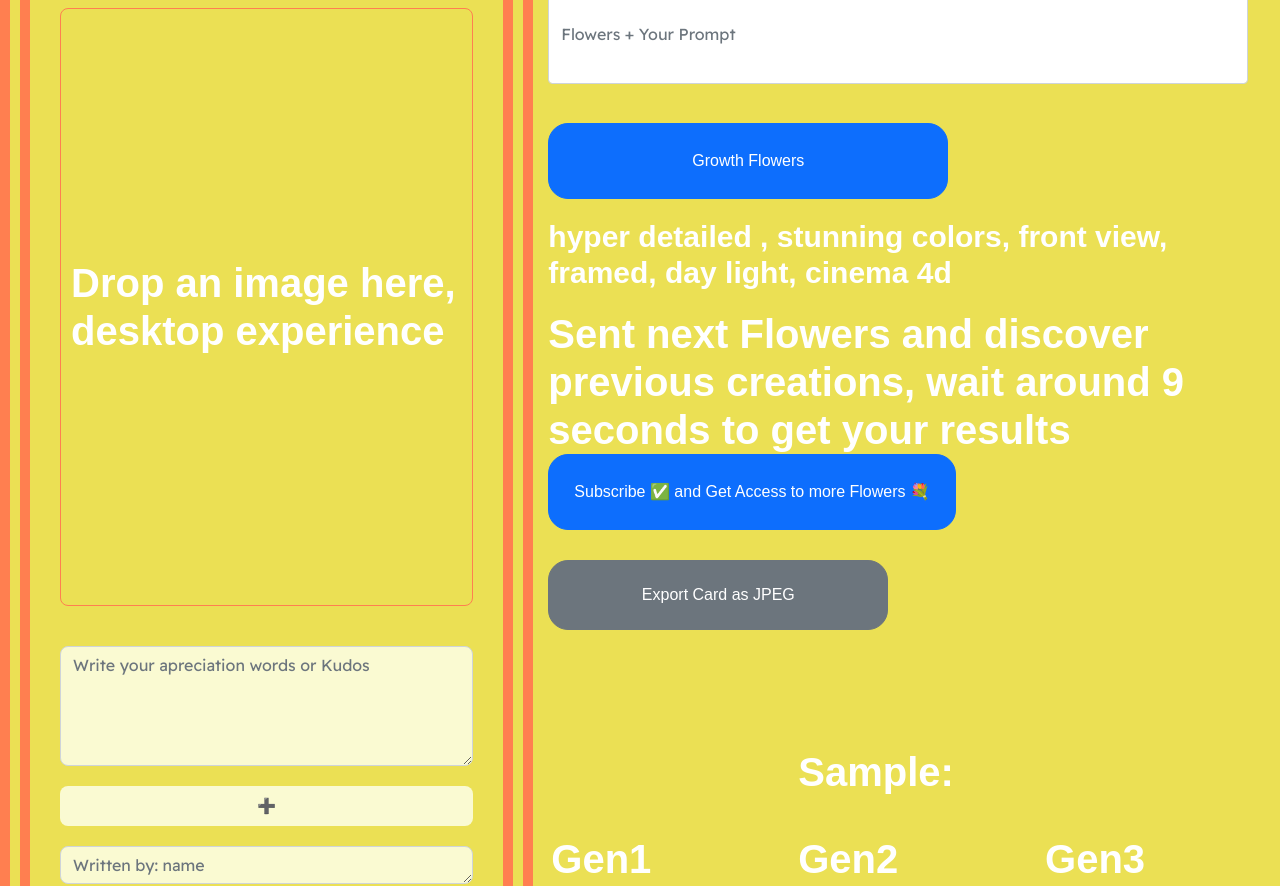
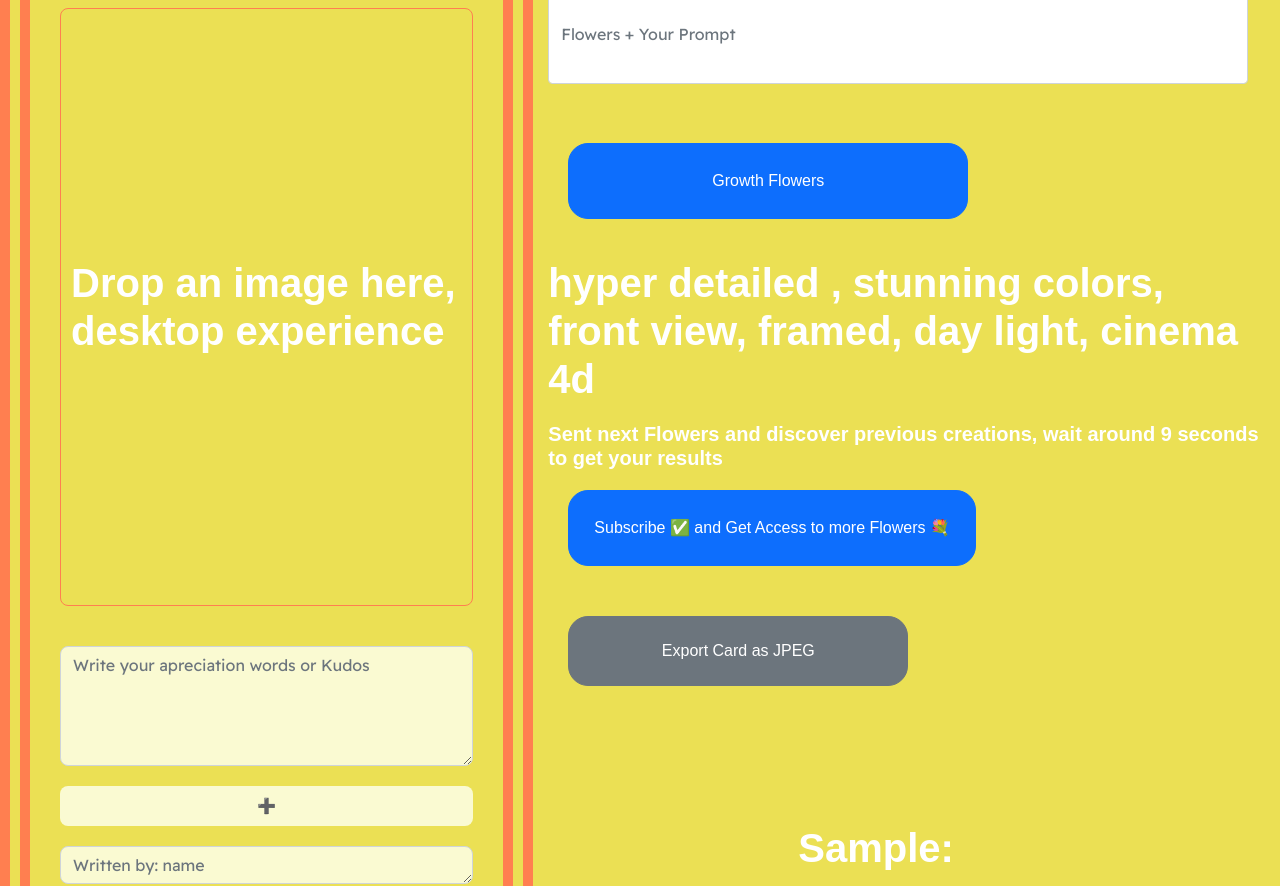
Before and after one commit to blockdatalabs/Ancestors-NFTs-Marketplace, a React (Create React App) app: page /share-tree-flowers in a window 1280 px wide. Shown: the part 640-1526 px from the top of the page. Built offline with nearby package versions, Linux system fonts and the light colour scheme; a web font is replaced by a local one; what @thirdweb-dev/react would draw is missing.

Commit message:
text consistency

```diff
--- a/src/assets/data/data-roadmap.js
+++ b/src/assets/data/data-roadmap.js
@@ -18,7 +18,7 @@ const dataRoadMap = [
     id: 3,
     time: "Question Nº 3",
     title: "Integrations",
-    desc: "Which integrations with Aurora, and/or NEAR smart contracts enhance the vision of the project?",
+    desc: "Which integrations with ETH, Aurora, NEAR smart contracts enhance the vision of the project?",
     class: "",
   },
 
@@ -26,7 +26,7 @@ const dataRoadMap = [
     id: 4,
     time: "Question Nº 4",
     title: "World Building",
-    desc: "How to enhance the world building around the tree of life? ",
+    desc: "How to enhance the world building around the tree of life, Characters and Skins? ",
     class: "right",
   },
   {
@@ -43,6 +43,13 @@ const dataRoadMap = [
     desc: "Which stats or facts are useful for the users and creators?",
     class: "",
   },
+  {
+    id: 7,
+    time: "Question Nº 7",
+    title: "Events",
+    desc: "What kind of events for the community will be worthy to celebrate?",
+    class: "",
+  }
 ];
 
 export default dataRoadMap;
--- a/src/components/Evolutions/Evolutions.jsx
+++ b/src/components/Evolutions/Evolutions.jsx
@@ -240,8 +240,8 @@ function Evolutions() {
               </h4>
               <br />
 
-              <h2>Sent next Evolutions</h2>
-              <p>Wait around 9 seconds to get your results</p>
+              <h4>Sent next Evolutions</h4>
+              <h5>Wait around 9 seconds to get your results</h5>
             </form>
           </div>
         </div>
@@ -373,7 +373,7 @@ function Evolutions() {
               <br />
               <br />
               <br />
-              <h4>Row Generation Example:</h4>
+              <h4>Row Sample:</h4>
               <br />
               <br />
             </div>
@@ -413,7 +413,7 @@ function Evolutions() {
         <div className="row">
           <div className="col-md-4"></div>
           <div className="col-md-4">
-            <h2>Skins</h2>
+            <h2>Skins:</h2>
             <br />
             <br />
           </div>
--- a/src/components/Evolutions/Flowers.jsx
+++ b/src/components/Evolutions/Flowers.jsx
@@ -160,24 +160,24 @@ function Flowers() {
               <br />
               <br />
 
-              <button type="submit" className="btn btn-primary" style={{width: 400, padding: 25, marginRight: 20, borderRadius: 20}}>
+              <button type="submit" className="btn btn-primary" style={{width: 400, padding: 25,margin: 20, marginRight: 20, borderRadius: 20}}>
                 Growth Flowers
               </button>
               <br />
               <br />
 
-              <h4 style={{ fontSize: 30 }}>
+              <h4>
                 hyper detailed , stunning colors, front view, framed, day light, cinema 4d
               </h4>
               <br />
 
-              <h4>Sent next Flowers and discover previous creations, wait around 9 seconds to get your results</h4>
+              <h5>Sent next Flowers and discover previous creations, wait around 9 seconds to get your results</h5>
             </form>
-            <button onClick={checkout} className="btn btn-primary" style={{padding: 25, borderRadius: 20}}>
+            <button onClick={checkout} className="btn btn-primary" style={{padding: 25, margin: 20, borderRadius: 20}}>
                   Subscribe ✅ and Get Access to more Flowers 💐
             </button>
               <div className="col-md-12">
-            <button className="btn btn-secondary" onClick={() => exportComponentAsJPEG(componentRef)} style={{width: 340, height: 70, borderRadius: 20, marginTop: 30}}>
+            <button className="btn btn-secondary" onClick={() => exportComponentAsJPEG(componentRef)} style={{width: 340, height: 70, margin: 20, borderRadius: 20, marginTop: 30}}>
               Export Card as JPEG
             </button>
           </div>
--- a/src/components/banner/Banner.jsx
+++ b/src/components/banner/Banner.jsx
@@ -43,7 +43,20 @@ function Banner(props) {
                 />
               </div>
             </div>
+
           </div>
+          <div className="row">
+              <div className="col-xl-12 col-md-12">
+              <div className="block-text">
+                <h2 className="heading">
+                  We help creators and teams to create
+                  <br />
+                  <span>Custom AI Image Generators base on their Style</span>
+                  <br />{" "}
+                </h2>
+                </div>
+              </div>
+            </div>
         </div>
       </div>
     </section>
--- a/src/components/faqs/FaqPage.jsx
+++ b/src/components/faqs/FaqPage.jsx
@@ -47,9 +47,9 @@ function FaqPage(props) {
                               show={idx.show}
                               key={idx.id}
                               title={idx.title}
-                              className="flat-toggle h6"
+                              className="flat-toggle h2"
                             >
-                              <h4 className="toggle-content">{idx.text} </h4>
+                              <h5 className="toggle-content">{idx.text} </h5>
                             </Accordion>
                           ))}
                         </div>
@@ -62,7 +62,7 @@ function FaqPage(props) {
                               title={idx.title}
                               className="flat-toggle h6"
                             >
-                              <h4 className="toggle-content">{idx.text} </h4>
+                              <h5 className="toggle-content">{idx.text} </h5>
                             </Accordion>
                           ))}
                         </div>
--- a/src/components/roadmap/Roadmap.jsx
+++ b/src/components/roadmap/Roadmap.jsx
@@ -26,9 +26,9 @@ function Roadmap(props) {
         <div className="row">
           <div className="col-12">
             <div className="block-text center">
-              <h6 className="sub-heading">
+              <h2 className="sub-heading">
                 <span>{dataBlock.subheading}</span>
-              </h6>
+              </h2>
               <h3 className="heading pdb">{dataBlock.heading}</h3>
             </div>
 
@@ -59,11 +59,11 @@ function Roadmap(props) {
               >
                 {data.map((idx) => (
                   <SwiperSlide key={idx.id}>
-                    <div className="roadmap-box">
+                    <div className="roadmap-box" >
                       <div className="time">{idx.time}</div>
                       <div className="content">
                         <h5 className="title">{idx.title}</h5>
-                        <p className="text">{idx.desc}</p>
+                        <h5 className="text">{idx.desc}</h5>
                       </div>
                     </div>
                   </SwiperSlide>
--- a/src/pages/FlowersMarket.jsx
+++ b/src/pages/FlowersMarket.jsx
@@ -13,7 +13,7 @@ function FlowersMarket() {
     <div className="home-3 wrapper row">
       <div className="col-md-3"></div>
       <div className="col-md-6" style={{marginTop: 200}}>
-        <h1>Flowers Framed Marketplace</h1>
+        <h1 style={{fontSize: 80, textAlign: "center"}}>Flowers Framed Marketplace</h1>
       </div>
       <div className="col-md-3"></div>
       <div className="col-md-4"></div>
```
